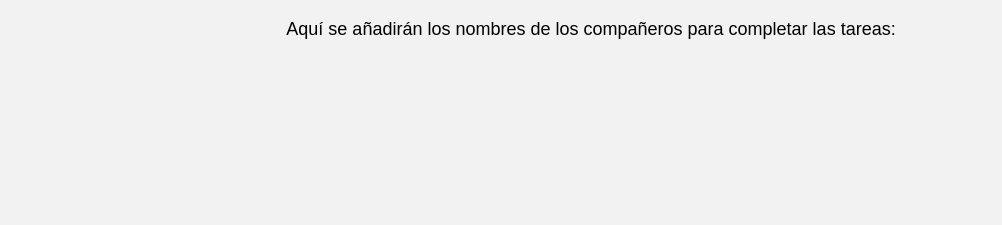
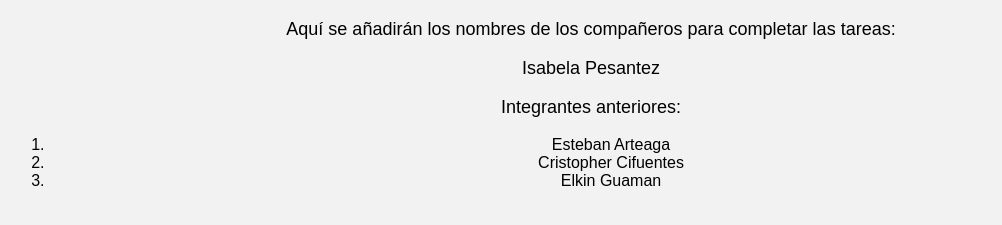
Before and after one commit to IsabelaGrupoOrganizacion/EvaluacionADSI, a plain HTML site: page index.html in a window 1280 px wide. Shown: the part 119-344 px from the top of the page, without its empty margins (49-1051 px from the left). Drawn offline with Linux system fonts and the light colour scheme.

Commit message:
añadi mi nombre y a los integrantes pasados

```diff
--- a/index.html
+++ b/index.html
@@ -21,5 +21,12 @@
 <body>
   <h1>Este es un html simple para le evaluación de ADSI</h1>
   <p>Aquí se añadirán los nombres de los compañeros para completar las tareas:</p>
+  <p>Isabela Pesantez</p>
+  <p>Integrantes anteriores:</p>
+    <ol>
+      <li>Esteban Arteaga</li>
+      <li>Cristopher Cifuentes</li>
+      <li>Elkin Guaman</li>
+    </ol>
 </body>
 </html>
```
